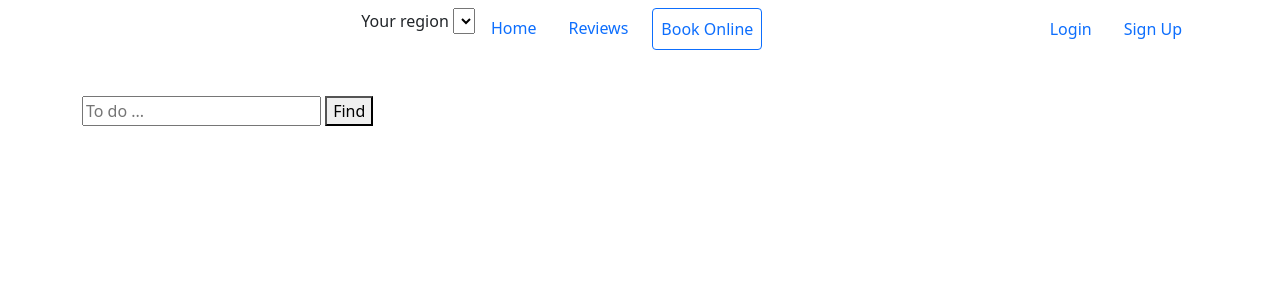
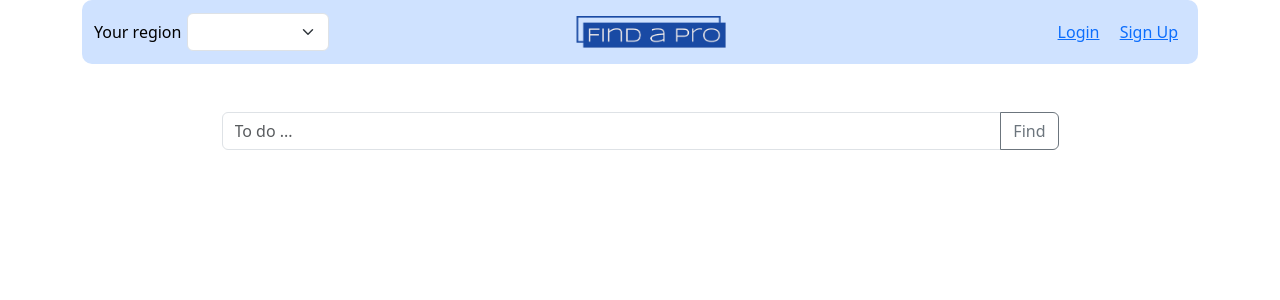
Before and after one commit to yussieik/Freelancer_website, a Django app: page /home in a window 1280 px wide. Shown: the top 300 px of the page. Run offline with Django 4.2, Linux system fonts and the light colour scheme; data that the repository does not hold is empty.

Commit message:
bootstrap formating

```diff
--- a/freelancer/models.py
+++ b/freelancer/models.py
@@ -1,5 +1,6 @@
 from django.db import models
 from django.contrib.auth.models import AbstractUser
+from datetime import date
 
 SCORES_CHOICES = (
     ("1", 1),
@@ -43,6 +44,7 @@ class Review(models.Model):
     text = models.TextField(null=True, blank=True)
     freelancer = models.ForeignKey(Freelancer, on_delete=models.CASCADE, related_name="reviews")
     author = models.CharField(max_length=50, default='Anonymous')
+    date = models.DateField(default=date.today)
 
     def __str__(self):
         if len(self.text) <= 50:
--- a/freelancer/serializers.py
+++ b/freelancer/serializers.py
@@ -22,7 +22,7 @@ class ServiceSerializer(serializers.ModelSerializer):
 class ReviewSerializer(serializers.ModelSerializer):
     class Meta:
         model = Review
-        fields = ('id', 'score', 'text', 'freelancer', 'author')
+        fields = ('id', 'score', 'text', 'freelancer', 'author', 'date')
 
 
 class FreelancerSerializer(serializers.ModelSerializer):
--- a/static/js/main.js
+++ b/static/js/main.js
@@ -130,22 +130,39 @@ searchButton.addEventListener("click", async (event) => {
 
 // Show cards
 
-function showFreelancers(profis){
+async function showFreelancers(profis){
     cleanObject(resultsDiv)
     for (let profi of profis) {
         const serviceNames = profi.services.map(service => service.name);
         const servicesString = serviceNames.join(', ');
+
+        // get reviews scores
+        const reviewData = await fetchingFunc(`/api/reviews/${profi.id}`)
+        const reviewsAmount = reviewData.length
+        let averageScore
+            if (reviewsAmount){
+                averageScore = (reviewData.reduce((acc, review) => acc + parseInt(review.score), 0) /
+            reviewsAmount).toFixed(1);
+            } else {
+                averageScore = '-'
+            }
+
+        console.log(reviewData)
+
         const cardHTML = `
             <div class="card h-100">
                 <img src="https://avatars.dicebear.com/api/micah/${profi.user.username}.svg" class="card-img-top" alt="...">
                 <div class="card-body">
                     <h5 class="card-title">
-                        ${profi.user.first_name} ${profi.user.last_name}
+                        <a href="profi/${profi.id}"
+                            class="link-dark link-underline-opacity-0 link-opacity-50-hover">
+                            ${profi.user.first_name} ${profi.user.last_name}
+                        </a>
                     </h5>
                     <p class="card-text">${profi.details}</p>
                 </div>
                 <ul class="list-group list-group-flush">
-                    <li class="list-group-item">Stars</li>
+                    <li class="list-group-item text-warning">★ ${averageScore}</li>
                     <li class="list-group-item">${servicesString}</li>
                 </ul>
             </div>
--- a/static/js/profi.js
+++ b/static/js/profi.js
@@ -77,7 +77,7 @@ async function showProfiData(){
     const profiData = await getProfiData()
     constContainerHTML=`
         <div class="row justify-content-center d-flex">
-            <img class="col-3" src="https://avatars.dicebear.com/api/micah/laura22.svg">
+            <img class="col-3" src="https://avatars.dicebear.com/api/micah/${profiData.user.username}.svg">
             <div class="col-4 pl-2">
                 <h2>
                  ${profiData.user.first_name}
@@ -109,7 +109,7 @@ async function showReviews(){
         cardDiv.innerHTML = `
             <div class="card-header d-flex justify-content-between">
                 <h4 class="text-warning"> ${stars} </h4>
-                <p>2 days ago</p>
+                <p>${review.date}</p>
             </div>
             <div class="card-body">
                 <h5 class="card-title">${review.author}</h5>
--- a/templates/base.html
+++ b/templates/base.html
@@ -8,11 +8,10 @@
           content="width=device-width, user-scalable=no, initial-scale=1">
     <meta http-equiv="X-UA-Compatible" content="ie=edge">
     <title>Find a professional in Israel</title>
-    <link rel="stylesheet" href="https://cdn.jsdelivr.net/npm/bootstrap@5.1.3/dist/css/bootstrap.min.css"
-          integrity="sha384-1BmE4kWBq78iYhFldvKuhfTAU6auU8tT94WrHftjDbrCEXSU1oBoqyl2QvZ6jIW3" crossorigin="anonymous">
-    <link rel="stylesheet" href="https://cdn.jsdelivr.net/npm/bootstrap-icons@1.10.5/font/bootstrap-icons.css">
+<link href="https://cdn.jsdelivr.net/npm/bootstrap@5.3.0/dist/css/bootstrap.min.css" rel="stylesheet"
+      integrity="sha384-9ndCyUaIbzAi2FUVXJi0CjmCapSmO7SnpJef0486qhLnuZ2cdeRhO02iuK6FUUVM" crossorigin="anonymous">    <link rel="stylesheet" href="https://cdn.jsdelivr.net/npm/bootstrap-icons@1.10.5/font/bootstrap-icons.css">
 </head>
-<body class="container pt-5 mt-5">
+<body class="container">
 
 {% include 'navbar.html' %}
 
@@ -20,8 +19,9 @@
 
 {% endblock %}
 
-<script src="https://cdn.jsdelivr.net/npm/bootstrap@5.1.3/dist/js/bootstrap.bundle.min.js"
-        integrity="sha384-ka7Sk0Gln4gmtz2MlQnikT1wXgYsOg+OMhuP+IlRH9sENBO0LRn5q+8nbTov4+1p"
+<script src="https://cdn.jsdelivr.net/npm/bootstrap@5.3.0/dist/js/bootstrap.bundle.min.js"
+        integrity="sha384-geWF76RCwLtnZ8qwWowPQNguL3RmwHVBC9FhGdlKrxdiJJigb/j/68SIy3Te4Bkz"
         crossorigin="anonymous"></script>
+
 </body>
 </html>
--- a/templates/index.html
+++ b/templates/index.html
@@ -3,20 +3,27 @@
 {% block content %}
 
     <main>
-      <div id="search">
-        <form class="search-container">
-            <input id=searchInput placeholder="To do ..." autocomplete="off">
-            <button id="searchButton">Find</button>
-        </form>
-        <div id="popup" class="popup" style="display: none;"></div>
+      <div id="search" class="mt-5">
+{#        <form class="search-container">#}
+{#            <input id=searchInput placeholder="To do ..." autocomplete="off">#}
+{#            <button id="searchButton">Find</button>#}
+{#        </form>#}
+          <div class="w-75 input-group mb-3 mx-auto">
+            <input id="searchInput" type="text" class="form-control" placeholder="To do ..." aria-label="To do" aria-describedby="searchButton">
+            <button class="btn btn-outline-secondary" type="button" id="searchButton">Find</button>
+          </div>
+
+
+        <div id="popup" class="popup w-75 mx-auto" style="display: none;"></div>
       </div>
 
-        <div id="results" class="row row-cols-1 row-cols-md-2 g-4">
+        <div id="results" class="row row-cols-1 row-cols-md-2 g-4 mb-5">
         </div>
 
     </main>
 
 
+
    <script src="{% static 'js/main.js' %}"> </script>
 
 {% endblock content %}
--- a/templates/navbar.html
+++ b/templates/navbar.html
@@ -1,55 +1,31 @@
-<nav class="navbar navbar-expand-md fixed-top">
-    <div class="container">
-        <div class="navbar-brand d-xs-block">
+{%load static%}
+    <nav class="navbar bg-primary-subtle" style="border-radius: 10px">
+      <div class="container-fluid">
+
+          <div class="nav-item navbar-brand">
+          <label class="fs-6" for="regionInput">Your region</label>
+          <select class="form-select d-inline" aria-label="Default select example" id="regionInput" >
+          </select>
         </div>
-        <button class="navbar-toggler" type="button" data-bs-toggle="collapse" data-bs-target="#navbarNavDropdown"
-                aria-controls="navbarNavDropdown" aria-expanded="false" aria-label="Toggle navigation">
-            <span class="navbar-toggler-icon"></span>
-        </button>
-
-        <div class="collapse navbar-collapse" id="navbarNavDropdown">
-            <ul class="navbar-nav mx-auto">
-                <li class="nav-item">
-                    <label for="regionInput">Your region</label>
-                    <select id="regionInput" >
-                    </select>
-                </li>
-                <li class="nav-item">
-                    <a class="nav-link mx-2 active" aria-current="page" href="{% url 'homepage_url' %}">Home</a>
-                </li>
-                <li class="nav-item">
-                    <a class="nav-link mx-2" href="#">Reviews</a>
-                </li>
-                <li class="nav-item">
-                    <a class="nav-link mx-2 btn rounded btn-outline-primary text-primary"
-                       style="background-color: white" href="#">Book Online</a>
-                </li>
-
-            </ul>
-
-            <ul class="navbar-nav">
-                {% if user.is_authenticated %}
-                    <li class="nav-item">
-                        <span class="nav-link mx-2">Welcome, {{ user.username }}!</span>
-                    </li>
-                    <li class="nav-item">
-                        <a class="nav-link mx-2" href="#">Logout</a>
-                    </li>
+               <img src="{% static 'logo.png' %}" alt="Logo" width="150" class="d-inline-block align-text-top">
 
 
+        <div>
+            {% if user.is_authenticated %}
+          <span class="mx-2">Welcome, {{ user.username }}!</span>
+          <a class="mx-2" href="#">Logout</a>
+
                 {% else %}
-                    <li class="nav-item">
-                        <a class="nav-link mx-2" href="{#}">Login</a>
-                    </li>
-                    <li class="nav-item">
-                        <a class="nav-link mx-2" href="{#}">Sign Up</a>
-                    </li>
+
+          <a class="mx-2" href="#">Login</a>
+          <a class="mx-2" href="#">Sign Up</a>
+
 
 
                 {% endif %}
 
 
-            </ul>
         </div>
-    </div>
-</nav>
+
+      </div>
+    </nav>
```
Also changed, not shown: freelancer/management/commands/populate_profis.py (+6 -3 lines), freelancer/migrations/0003_review_date.py (added), static/logo.png (added).
